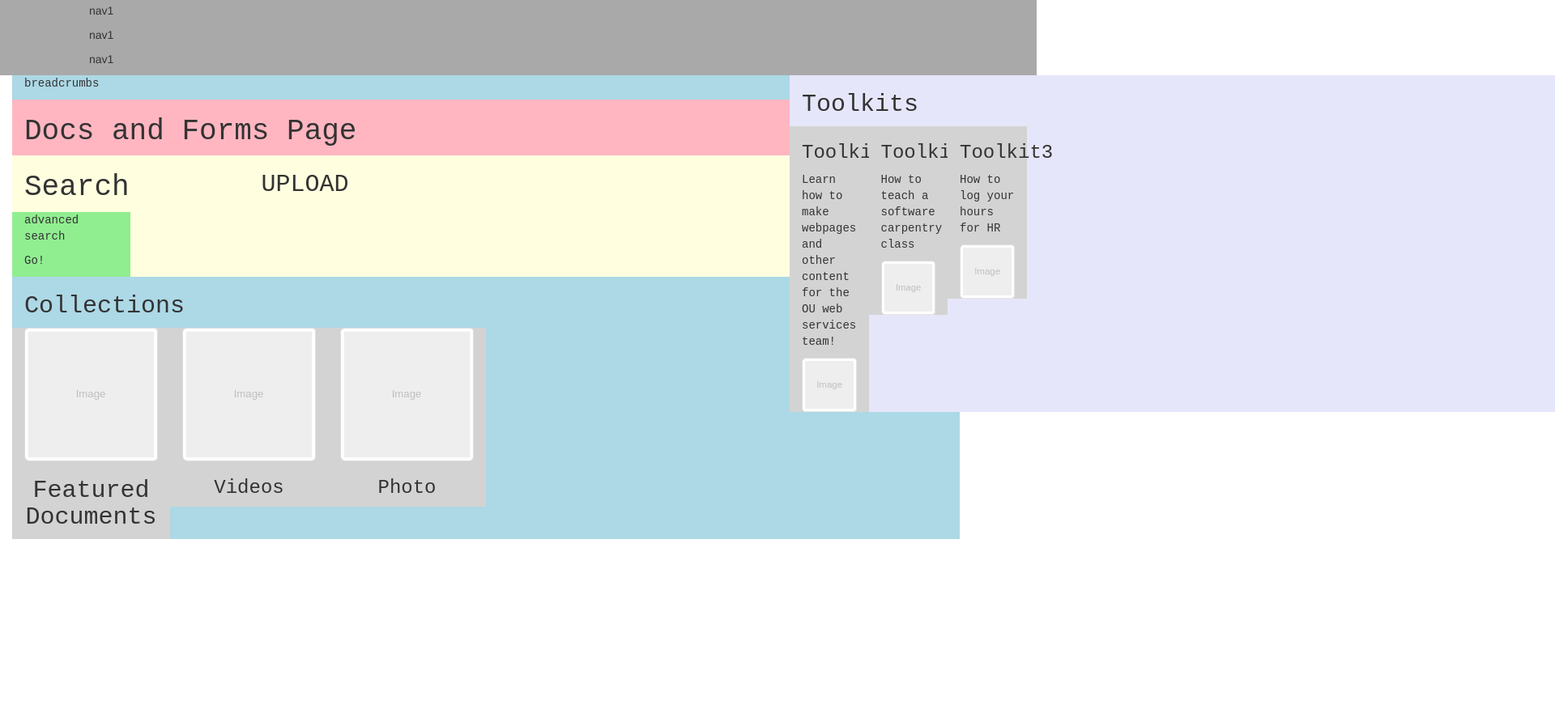
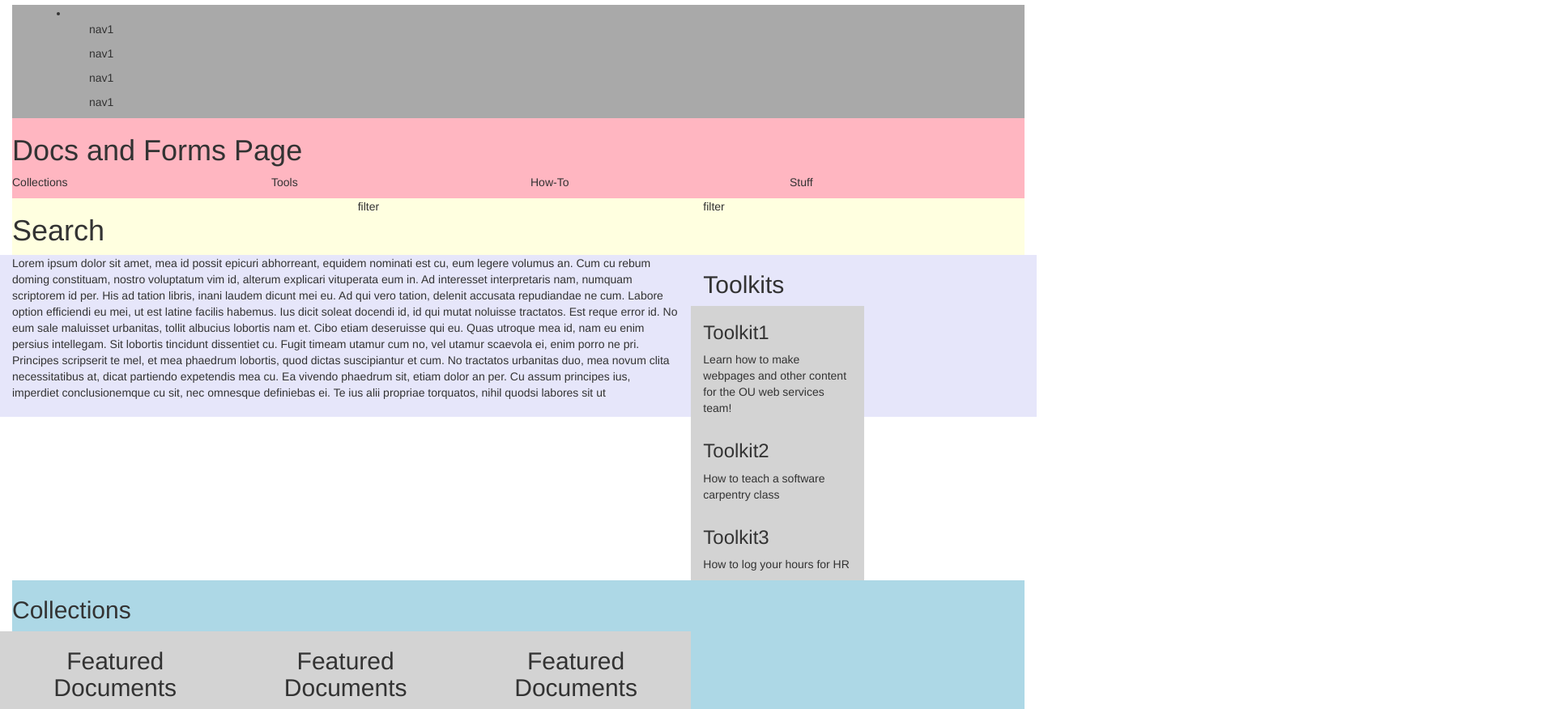
Before and after one commit to digitalscraps/Docs_Forms, a plain HTML site: page Docs_Forms/index.html in a window 1280 px wide. Shown: the part 117-993 px from the top of the page at 81% size, 1920 px wide, since content can reach past the window. Before the commit the page ends 800 px from the top, so only its background shows below. Drawn offline with nearby package versions, Linux system fonts and the light colour scheme.

Commit message:
updated layout for Docs and Forms

```diff
--- a/Docs_Forms/css/styles.css
+++ b/Docs_Forms/css/styles.css
@@ -41,3 +41,7 @@ min-height: 200px;
   background-color: lightgray;
   text-align: left;
 }
+
+.tkimage {
+  max width: 200px;
+}
--- a/Docs_Forms/index.html
+++ b/Docs_Forms/index.html
@@ -10,17 +10,12 @@
 </head>
 <body>
 
+<div class="container-fluid">
+
 <!--Global Header-->
 <header class="globalheader">
-  <div class="container-fluid">
-    <div class="row">
-    <div class="col-md-6">
       <h2>Intranet</h2>
-    </div>
-    <div class="col-md-6">
       <h1>Logo</h1>
-    </div>
-  </div>
 </header>
 
 <!--Global NavBar-->
@@ -40,97 +35,108 @@
   </div>
   </div>
 </div>
+<!--Title-->
+<div class="title">
+    <div class="row">
+      <div class="col-md-12">
+        <h1>Docs and Forms Page</h1>
+      </div>
+      <div class="col-md-3">
+        <p>Collections</p>
+      </div>
+      <div class="col-md-3">
+        <p>Tools</p>
+      </div>
+      <div class="col-md-3">
+        <p>How-To</p>
+      </div>
+      <div class="col-md-3">
+        <p>Stuff</p>
+      </div>
+      </div>
+    </div>
 
-<!--Start of container for two column layout-->
-<div class="layout container-fluid">
-  <div class="row">
-  <div class="col-sm-8, col-md-8 col-lg-9">
-
-<!--Title and Breadcrubms-->
-  <div class="breadcrumbs container">
-    <p>breadcrumbs</p>
-  </div>
-
-  <div class="title container">
-    <div class="row">
-      <div class="col-sm-8, col-md-8">
-    <h1>Docs and Forms Page</h1>
-  </div>
-</div>
-</div>
 
 <!--Search and Upload-->
-  <div class="search container">
+<div class="search">
   <div class="row">
-      <div class="col-sm-4 col-md-4 col-lg-3">
+      <div class="col-md-4">
         <h1>Search</h1>
-          <div class="row">
-            <div class="col-sm-8, col-md-8 col-lg-6" style="background-color:lightgreen;">
-              <p>advanced search</p>
-              <p>Go!<p>
-              </div>
-          </div>
       </div>
-    <div class="col-sm-4, col-md-4, col-lg-6">
-      <h2>UPLOAD</h2>
-    </div>
+      <div>
+        <div class="col-md-4">
+          <p>filter</p>
+        </div>
+        <div class="col-md-4">
+          <p>filter</p>
+        </div>
+      </div>
   </div>
 </div>
 
-<!--Collections-->
-  <div class="collections container">
-  <h2>Collections</h2>
+<!--Recently Added-->
+<div class="recentlyadded">
   <div class="row">
+  <div class="col-md-8" "col-lg-8">
+    <p>Lorem ipsum dolor sit amet, mea id possit epicuri abhorreant, equidem nominati est cu, eum legere volumus an. Cum cu rebum doming constituam, nostro voluptatum vim id,
+      alterum explicari vituperata eum in. Ad interesset interpretaris nam, numquam scriptorem id per. His ad tation libris, inani laudem dicunt mei eu. Ad qui vero tation,
+      delenit accusata repudiandae ne cum. Labore option efficiendi eu mei, ut est latine facilis habemus. Ius dicit soleat docendi id, id qui mutat noluisse tractatos.
+      Est reque error id. No eum sale maluisset urbanitas, tollit albucius lobortis nam et. Cibo etiam deseruisse qui eu. Quas utroque mea id, nam eu enim persius intellegam.
+      Sit lobortis tincidunt dissentiet cu. Fugit timeam utamur cum no, vel utamur scaevola ei, enim porro ne pri. Principes scripserit te mel, et mea phaedrum lobortis,
+      quod dictas suscipiantur et cum. No tractatos urbanitas duo, mea novum clita necessitatibus at, dicat partiendo expetendis mea cu. Ea vivendo phaedrum sit, etiam dolor an per.
+      Cu assum principes ius, imperdiet conclusionemque cu sit, nec omnesque definiebas ei. Te ius alii propriae torquatos, nihil quodsi labores sit ut</p>
+  </div>
 
-    <section class="col-sm-3 col-md-2 col-lg-2">
-      <img class="plchldr" src="images/img_lg.svg" alt="Placeholder Image">
-      <h2>Featured Documents</h2>
-    </section>
 
-    <section class="col-sm-3 col-md-2 col-lg-2">
-      <img class="plchldr" src="images/img_lg.svg" alt="Placeholder Image">
-      <h3>Videos</h3>
-    </section>
+<!--Toolkits-->
+<div class="toolkit">
+  <div class="col-md-2">
+  <h2>Toolkits</h2>
+    <div class="row">
+      <section class="col-md-12">
+          <h3>Toolkit1</h3>
+          <p>Learn how to make webpages and other content for the OU web services team!</p>
+      </section>
 
-    <section class="col-sm-3 col-md-2 col-lg-2">
-      <img class="plchldr" src="images/img_lg.svg" alt="Placeholder Image">
-      <h3>Photo</h3>
-    </section>
+      <section class="col-md-12">
+          <h3>Toolkit2</h3>
+          <p>How to teach a software carpentry class</p>
+      </section>
+
+      <section class="col-md-12">
+          <h3>Toolkit3</h3>
+          <p>How to log your hours for HR</p>
+      </section>
+</div>
 </div>
 </div>
 </div>
 
-<!--Toolkits-->
-<div class="col-sm-4, col-md-6 col-lg-3">
-  <div class="toolkit container">
-  <h2>Toolkits</h2>
+<!--Collections-->
+  <div class="collections">
   <div class="row">
+    <div class="col-md-8">
+      <h2>Collections</h2>
+  <div class="row">
+      <section class="col-md-4">
+      <h2>Featured Documents</h2>
+      </section>
 
-    <section class="col-lg-1">
-          <h3>Toolkit1</h3>
-          <p>Learn how to make webpages and other content for the OU web services team!</p>
-          <img class="plchldr" src="images/img_sm.svg" alt="Placeholder Image">
+    <section class="col-md-4">
+      <h2>Featured Documents</h2>
     </section>
 
-    <section class="col-lg-1">
-          <h3>Toolkit2</h3>
-          <p>How to teach a software carpentry class</p>
-          <img class="plchldr" src="images/img_sm.svg" alt="Placeholder Image">
-    </section>
-
-    <section class="col-lg-1">
-          <h3>Toolkit3</h3>
-          <p>How to log your hours for HR</p>
-          <img class="plchldr" src="images/img_sm.svg" alt="Placeholder Image">
-    </section>
+  <section class="col-md-4">
+    <h2>Featured Documents</h2>
+  </section>
 </div>
-</div>
-
 </div>
 </div>
 </div>
 
 
+</div>
+</div>
 
 
 </body>
```
